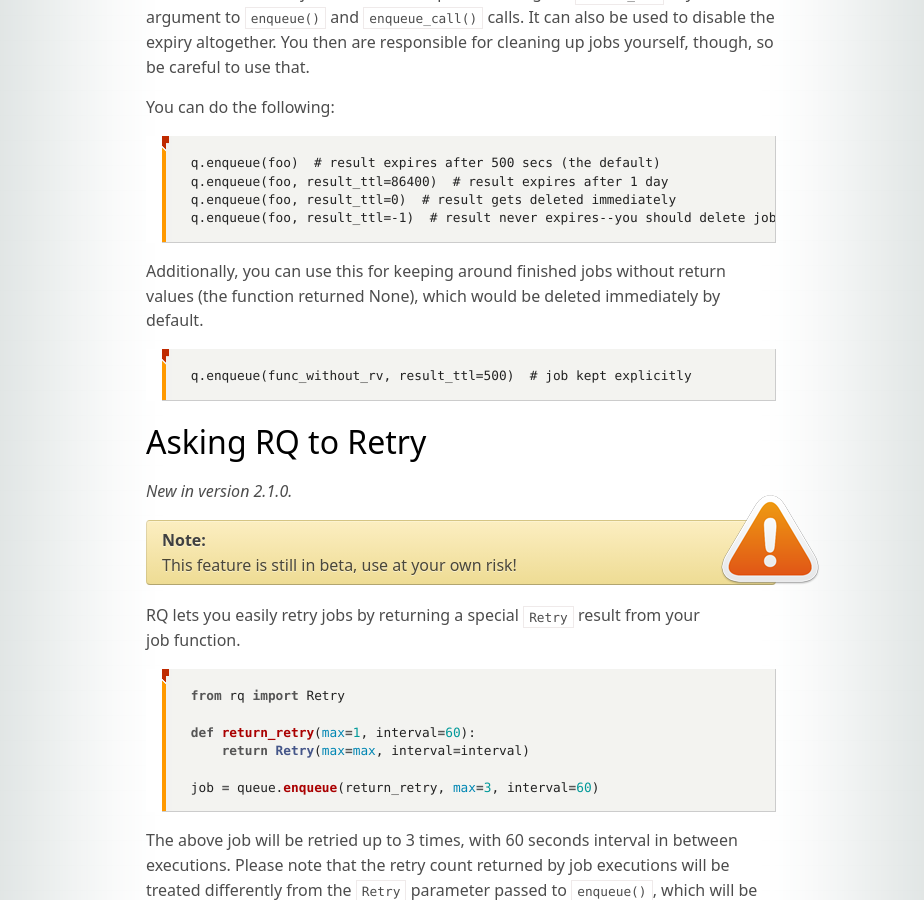
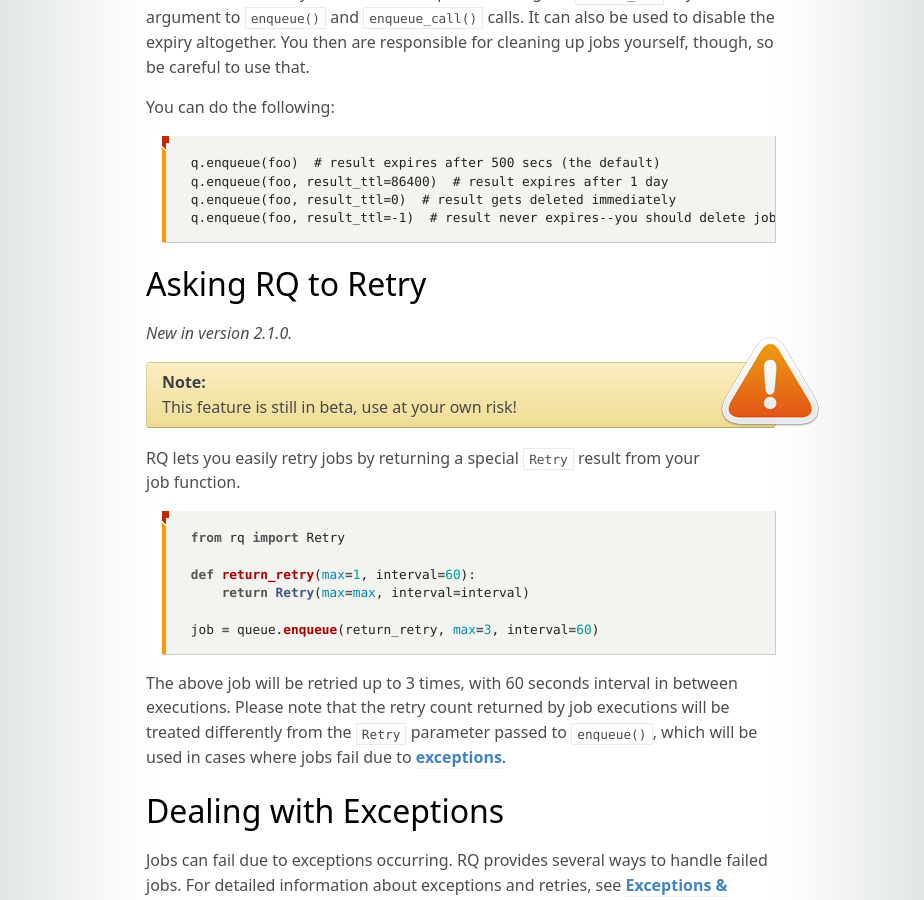
Before and after one commit to rq/rq, a Jekyll site: the page built from docs/docs/results.md, in a window 1280 px wide and 900 px high, scrolled down 1734 px. Shown: the whole window, without its empty margins (179-1103 px from the left). Built offline with Jekyll 4.4.1, drawn with Linux system fonts in a browser that asks for light colours; some web fonts are replaced; comment, search, counter and statistics services are not loaded.

Commit message:
Remove incorrect paragraph
It is simply not True. Tested a function returning value and it uses the
same default_result_ttl (stored in the worker).

```diff
--- a/docs/docs/results.md
+++ b/docs/docs/results.md
@@ -74,12 +74,6 @@
     q.enqueue(foo, result_ttl=86400)  # result expires after 1 day
     q.enqueue(foo, result_ttl=0)  # result gets deleted immediately
     q.enqueue(foo, result_ttl=-1)  # result never expires--you should delete jobs manually
-
-Additionally, you can use this for keeping around finished jobs without return
-values (the function returned None), which would be deleted immediately by default.
-
-    q.enqueue(func_without_rv, result_ttl=500)  # job kept explicitly
-
 
 ## Asking RQ to Retry
 _New in version 2.1.0._
```
